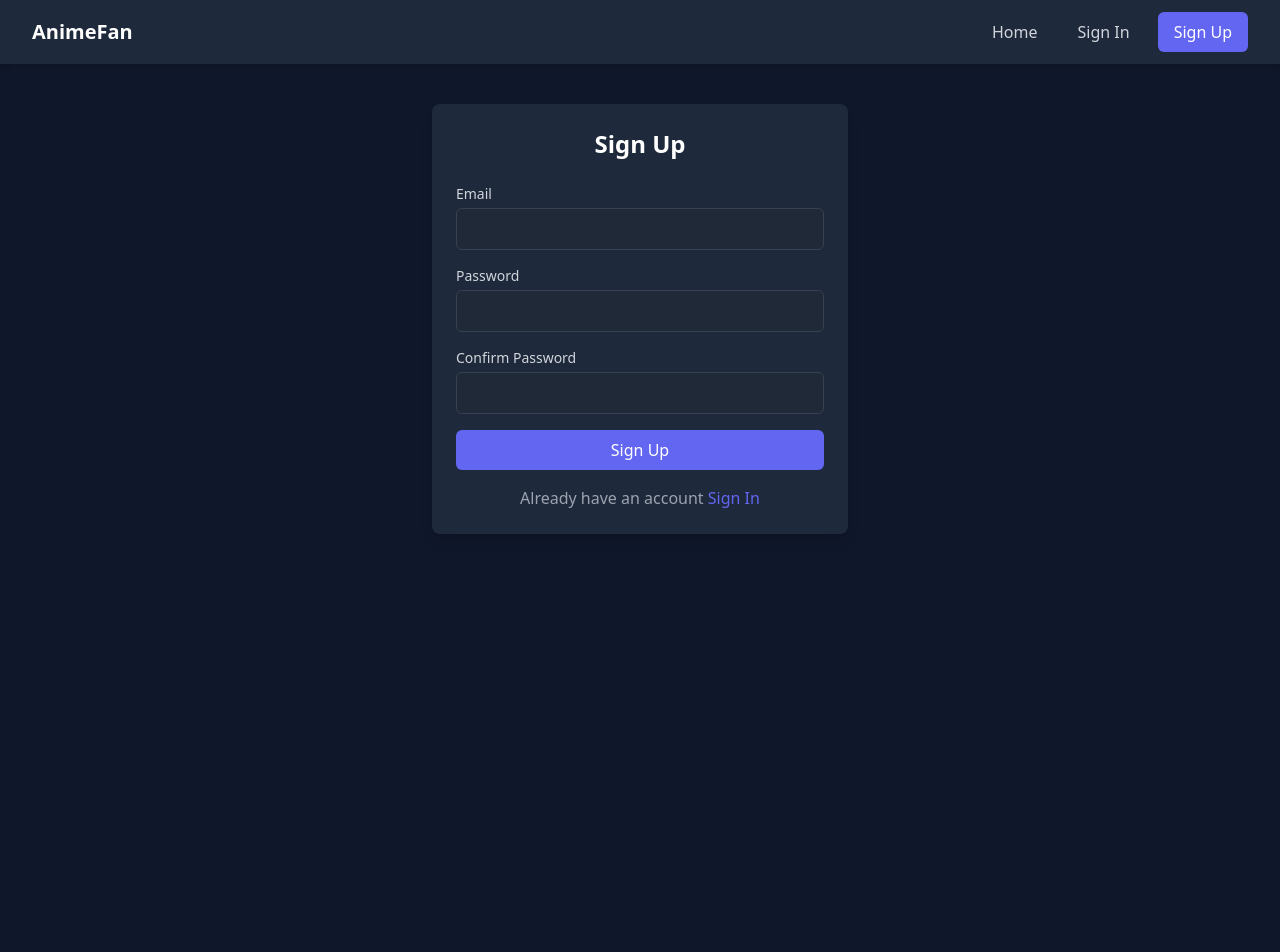
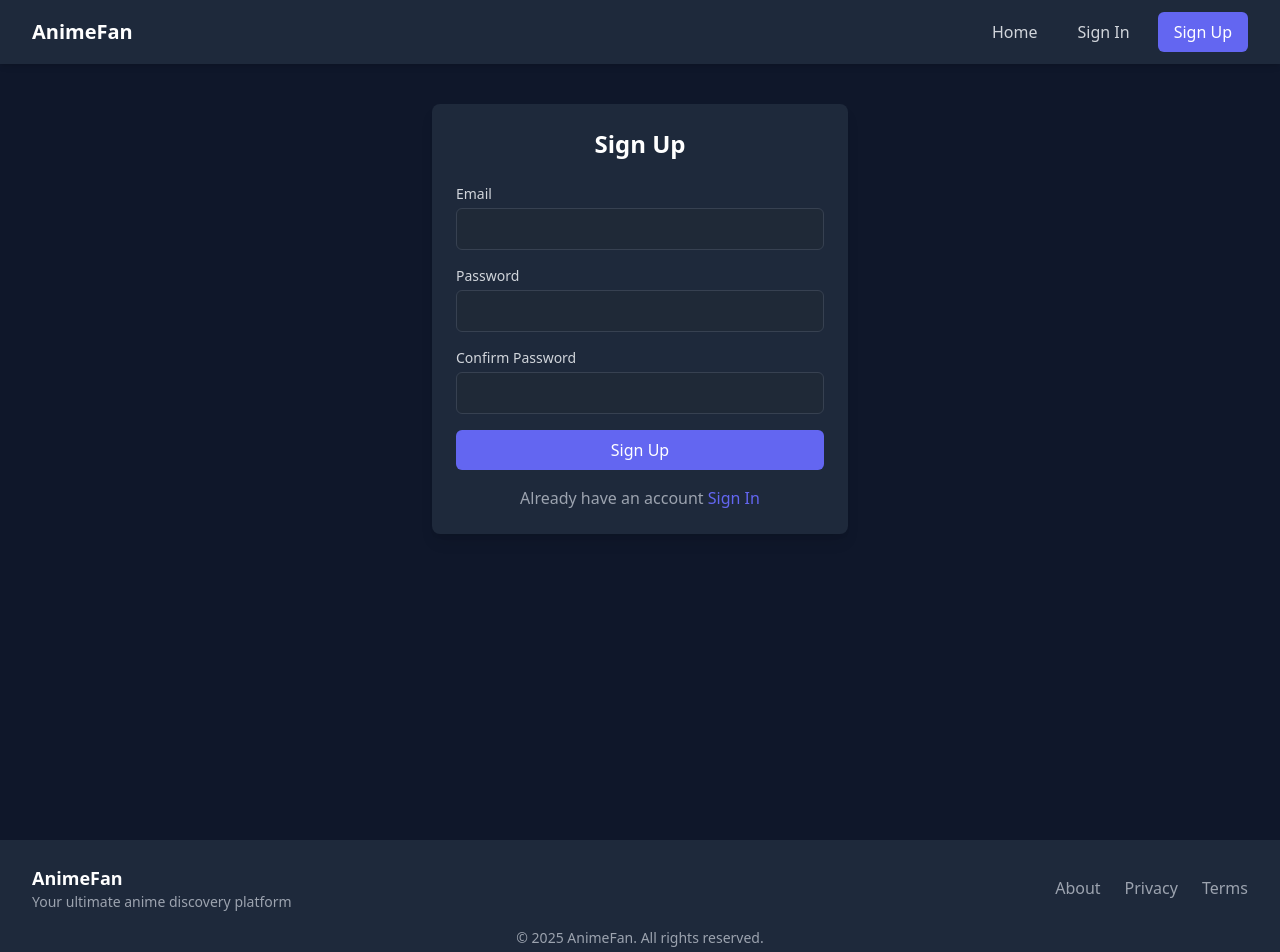
Before and after one commit to gianverab/animefan, a React (Vite) app: page /signup in a window 1280 px wide. Shown: the top 952 px of the page. Before the commit the page ends 800 px from the top, so only its background shows below. Built offline with nearby package versions, Linux system fonts and the light colour scheme; no server answers.

Commit message:
create footer component and add it to app

```diff
--- a/src/App.tsx
+++ b/src/App.tsx
@@ -1,5 +1,6 @@
 import { BrowserRouter as Router, Routes, Route } from 'react-router-dom'
 import Navbar from './components/common/Navbar'
+import Footer from './components/common/Footer'
 import Home from './pages/Home'
 import AnimeDetail from './pages/AnimeDetail'
 import SignIn from './pages/SignIn'
@@ -19,7 +20,7 @@
                         <Route path="/signup" element={<SignUp />} />
                     </Routes>
                 </div>
-                {/* Footer component goes here */}
+                <Footer />
             </AuthProvider>
         </Router>
     )
--- /dev/null
+++ b/src/components/common/Footer.tsx
@@ -0,0 +1,42 @@
+import React from 'react'
+
+const Footer: React.FC = () => {
+    return (
+        <footer className="bg-card mt-10 py-6">
+            <div className="max-w-7xl mx-auto px-4 sm:px-6 lg:px-8">
+                <div className="flex flex-col md:flex-row justify-between items-center">
+                    <div className="mb-4 md:mb-0">
+                        <h3 className="text-lg font-semibold text-white">
+                            AnimeFan
+                        </h3>
+                        <p className="text-sm text-gray-400">
+                            Your ultimate anime discovery platform
+                        </p>
+                    </div>
+                    <div className="flex space-x-6">
+                        <a href="#" className="text-gray-400 hover:text-white">
+                            <span className="sr-only">About</span>
+                            About
+                        </a>
+                        <a href="#" className="text-gray-400 hover:text-white">
+                            <span className="sr-only">Privacy</span>
+                            Privacy
+                        </a>
+                        <a href="#" className="text-gray-400 hover:text-white">
+                            <span className="sr-only">Terms</span>
+                            Terms
+                        </a>
+                    </div>
+                </div>
+                <div className="mt-4 text-center text-sm text-gray-400">
+                    <p>
+                        © {new Date().getFullYear()} AnimeFan. All rights
+                        reserved.
+                    </p>
+                    <p className="mt-1">Powered by Jikan API</p>
+                </div>
+            </div>
+        </footer>
+    )
+}
+export default Footer
```
